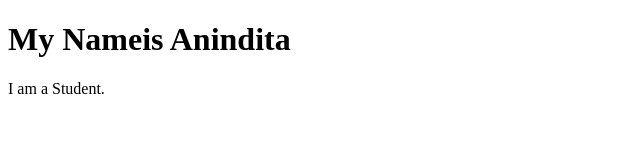
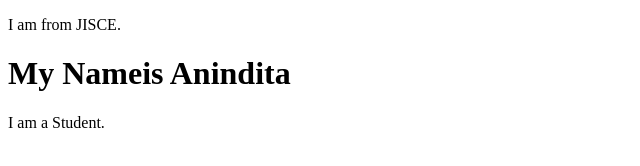
Before and after one commit to aninditasarkar2003/LocalRepo, a plain HTML site: page index.html in a window 1280 px wide. Shown: the whole page, without its empty margins (0-640 px from the left). Drawn offline with Linux system fonts and the light colour scheme.

Commit message:
changes added index.html

```diff
--- a/index.html
+++ b/index.html
@@ -6,7 +6,7 @@
     <title>My Profile</title>
 </head>
 <body>
-
+    <p> I am from JISCE. </p>
     <h1> My Nameis Anindita</h1>
     <p>I am a Student.</p>
 </body>
```
